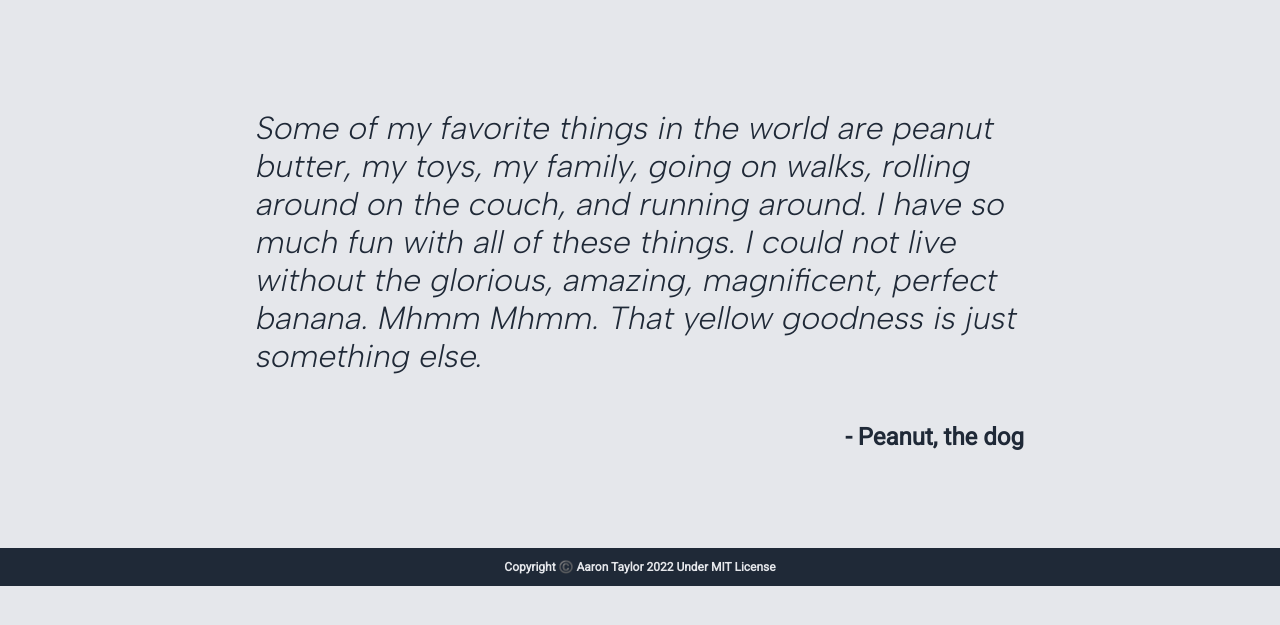
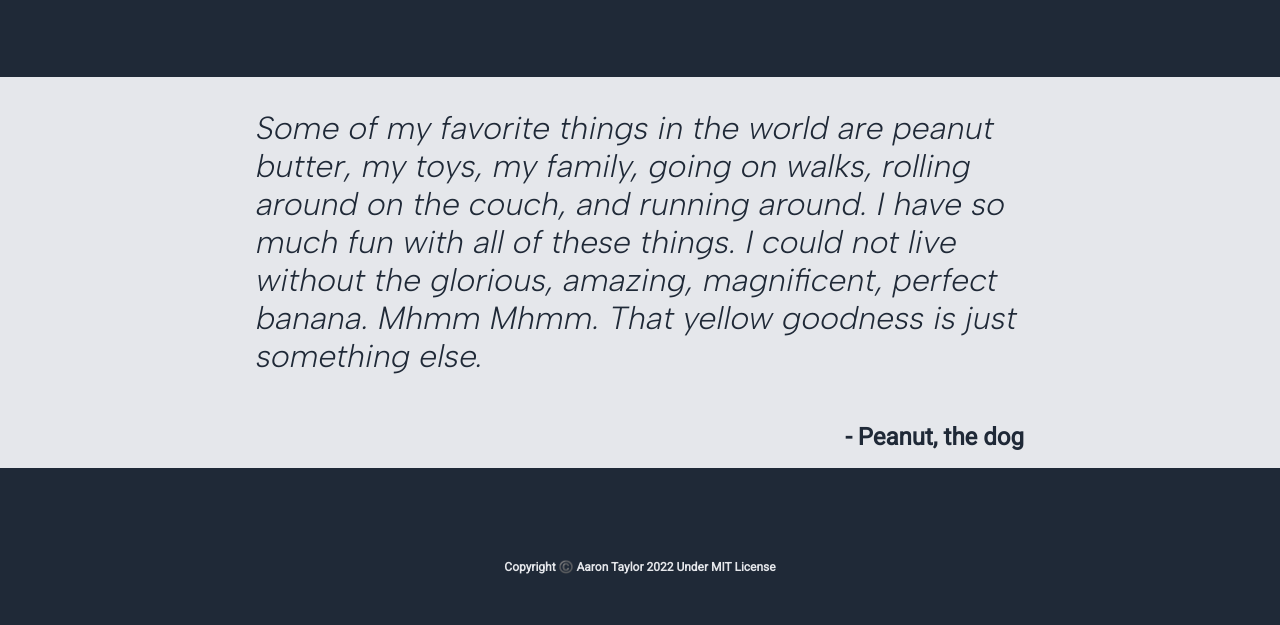
Before and after one commit to act1313/landing-page, a plain HTML site: page favorites.html in a window 1280 px wide. Shown: the part 133-758 px from the top of the page. Drawn offline with Linux system fonts and the light colour scheme.

Commit message:
fixing the sites i think

```diff
--- a/favs.css
+++ b/favs.css
@@ -15,7 +15,7 @@
     display: flex;
     flex-direction: column;
     height: 100vh;
-    background-color: #E5E7EB;
+    background-color: #1f2937;
 }
 
 .headerContainer {
@@ -31,6 +31,8 @@
 .copyrightContainer {
     flex-grow: 1;
     display: block;
+    align-items: center;
+    text-align: center;
 }
 
 .header {
--- a/index.css
+++ b/index.css
@@ -32,6 +32,8 @@
 .copyrightContainer {
     flex-grow: 1;
     display: block;
+    align-items: center;
+    text-align: center;
 }
 
 .header {
--- a/pictures.css
+++ b/pictures.css
@@ -15,7 +15,7 @@
     display: flex;
     flex-direction: column;
     height: 100vh;
-    background-color: #E5E7EB;
+    background-color: #1f2937;
 }
 
 .headerContainer {
@@ -31,6 +31,8 @@
 .copyrightContainer {
     flex-grow: 1;
     display: block;
+    align-items: center;
+    text-align: center;
 }
 
 .header {
@@ -100,6 +102,7 @@
     flex-direction: column;
     margin: 0;
     justify-content: space-between;
+    background-color: #E5E7EB;
 }
 
 #picturesThing {
```
